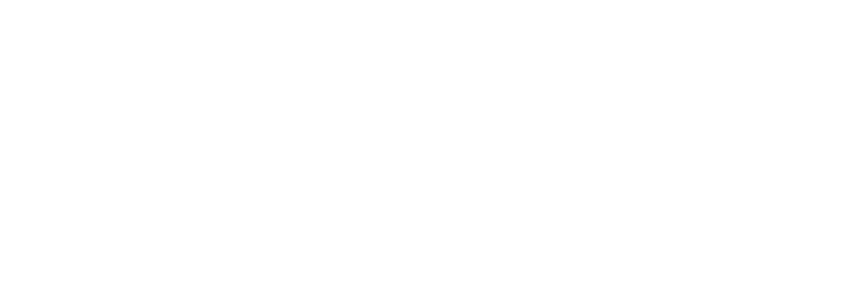
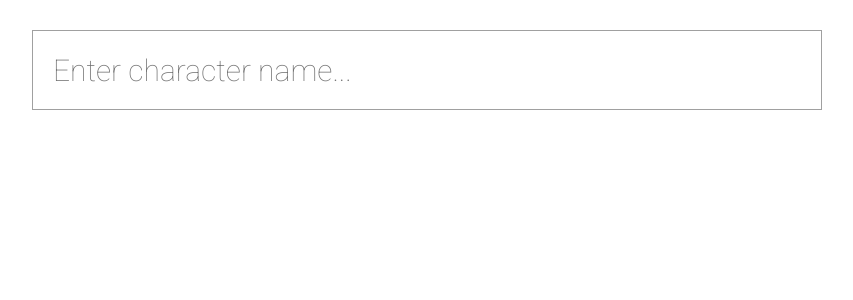
Before and after one commit to acopalypse/rm_party, a React (Create React App) app: page / in a window 1280 px wide. Shown: the top 300 px of the page, without its empty margins (213-1066 px from the left). Built offline with nearby package versions, Linux system fonts and the light colour scheme.

Commit message:
add markups, input element

```diff
--- a/src/App.tsx
+++ b/src/App.tsx
@@ -1,6 +1,9 @@
 import { useLazyQuery } from '@apollo/client';
 import React, { useState } from 'react';
+import { Flex } from './components/markup/flex.markup';
+import { Wrapper } from './components/markup/wrapper.markup';
 import { GET_CHARACTERS } from './other/getChatactersByName';
+import { Input } from './components/elements/input.element';
 
 export const App: React.FC = () => {
   const [input, setInput] = useState<string>('');
@@ -10,5 +13,11 @@
       name: input,
     },
   });
-  return <div></div>;
+  return (
+    <Wrapper>
+      <Flex>
+        <Input setInput={setInput} />
+      </Flex>
+    </Wrapper>
+  );
 };
--- /dev/null
+++ b/src/components/elements/input.element.tsx
@@ -0,0 +1,36 @@
+import React from 'react';
+import styled from 'styled-components';
+
+const StyledInput = styled.input`
+  height: 80px;
+  width: 100%;
+  background: #ffffff;
+  border: 1px solid #a0a0a0;
+  box-sizing: border-box;
+  font-size: 30px;
+  font-weight: 100;
+  &:focus-visible {
+    outline: none;
+  }
+  font-family: 'Roboto';
+  margin: 0 10px;
+  padding: 0 20px;
+`;
+
+interface InputProps {
+  setInput(value: string): void;
+}
+
+export const Input: React.FC<InputProps> = ({ setInput }) => {
+  const onChangeHandler = (e: React.ChangeEvent<HTMLInputElement>) => {
+    const { value } = e.target;
+    value.length > 2 && setInput(e.target.value);
+  };
+  return (
+    <StyledInput
+      type='text'
+      onChange={onChangeHandler}
+      placeholder='Enter character name...'
+    />
+  );
+};
--- /dev/null
+++ b/src/components/markup/flex.markup.tsx
@@ -0,0 +1,13 @@
+import React from 'react';
+import styled from 'styled-components';
+
+const StyledFlex = styled.div`
+  display: flex;
+  flex-wrap: wrap;
+  justify-content: center;
+  margin: 30px 0;
+`;
+
+export const Flex: React.FC = ({ children }) => {
+  return <StyledFlex>{children}</StyledFlex>;
+};
--- /dev/null
+++ b/src/components/markup/wrapper.markup.tsx
@@ -0,0 +1,12 @@
+import React from 'react';
+import styled from 'styled-components';
+
+const StyledWrapper = styled.div`
+  width: 810px;
+  margin: 15px auto;
+  font-family: 'Roboto';
+`;
+
+export const Wrapper: React.FC = ({ children }) => {
+  return <StyledWrapper>{children}</StyledWrapper>;
+};
```
